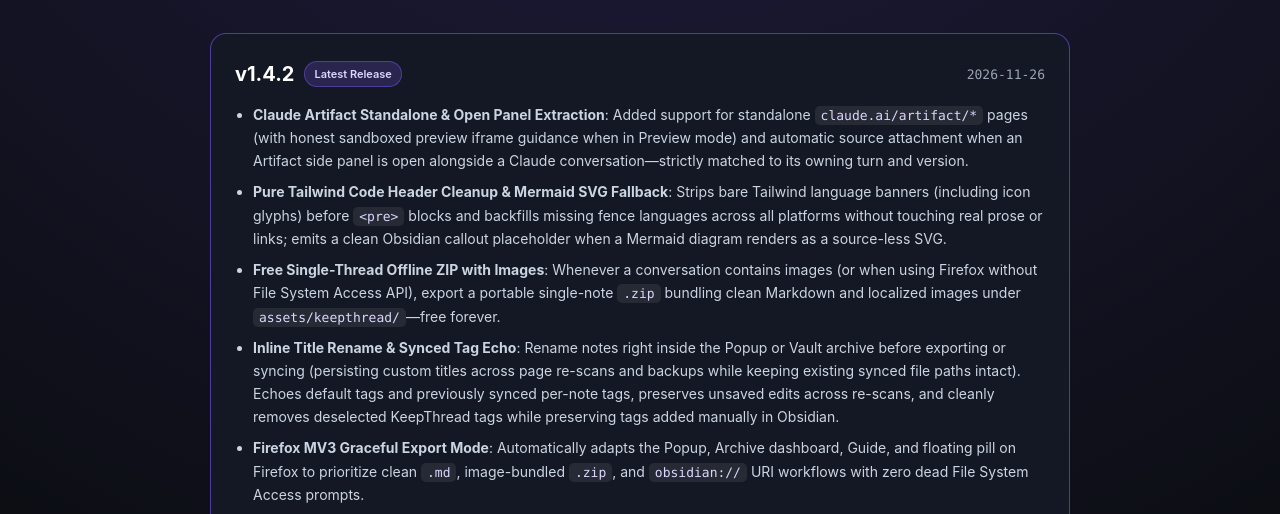
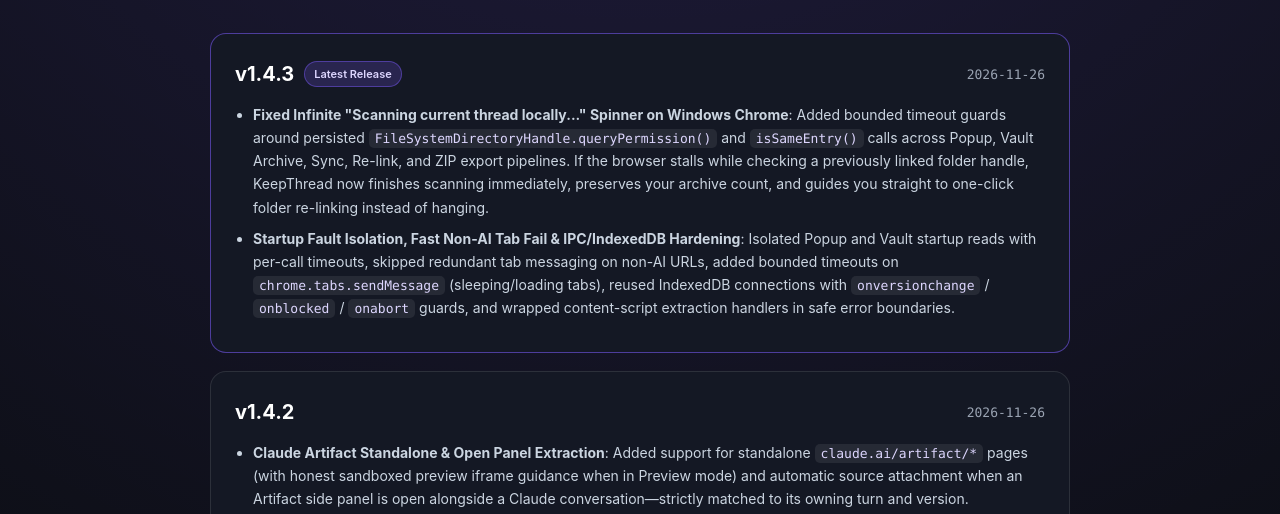
Before and after one commit to JackieJLZW/keepthread-site, a plain HTML site: page changelog.html in a window 1280 px wide. Shown: the part 280-794 px from the top of the page. Drawn offline with Linux system fonts and the light colour scheme.

Commit message:
release(v1.4.3): sync changelog, version metadata and llms.txt for queryPermission deadlock hotfix

```diff
--- a/changelog.html
+++ b/changelog.html
@@ -160,8 +160,34 @@
       <article class="release latest">
         <div class="rel-head">
           <div class="rel-ver">
+            v1.4.3
+            <span class="tag tag-purple">Latest Release</span>
+          </div>
+          <span class="rel-date">2026-11-26</span>
+        </div>
+        <ul>
+          <li>
+            <strong>Fixed Infinite "Scanning current thread locally..." Spinner on Windows Chrome</strong>:
+            Added bounded timeout guards around persisted <code>FileSystemDirectoryHandle.queryPermission()</code>
+            and <code>isSameEntry()</code> calls across Popup, Vault Archive, Sync, Re-link, and ZIP export
+            pipelines. If the browser stalls while checking a previously linked folder handle, KeepThread now
+            finishes scanning immediately, preserves your archive count, and guides you straight to one-click
+            folder re-linking instead of hanging.
+          </li>
+          <li>
+            <strong>Startup Fault Isolation, Fast Non-AI Tab Fail &amp; IPC/IndexedDB Hardening</strong>:
+            Isolated Popup and Vault startup reads with per-call timeouts, skipped redundant tab messaging on
+            non-AI URLs, added bounded timeouts on <code>chrome.tabs.sendMessage</code> (sleeping/loading tabs),
+            reused IndexedDB connections with <code>onversionchange</code> / <code>onblocked</code> / <code>onabort</code>
+            guards, and wrapped content-script extraction handlers in safe error boundaries.
+          </li>
+        </ul>
+      </article>
+
+      <article class="release">
+        <div class="rel-head">
+          <div class="rel-ver">
             v1.4.2
-            <span class="tag tag-purple">Latest Release</span>
           </div>
           <span class="rel-date">2026-11-26</span>
         </div>
```
Also changed, not shown: export-claude-to-obsidian.html (+1 -1 lines), index.html (+2 -2 lines), llms.txt.
